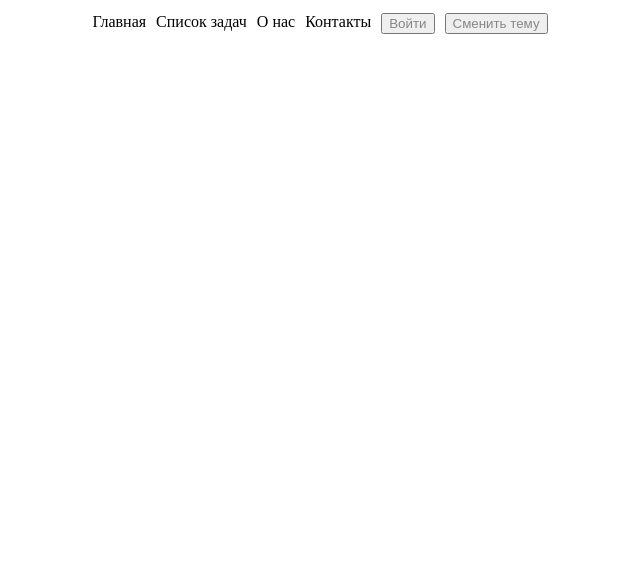
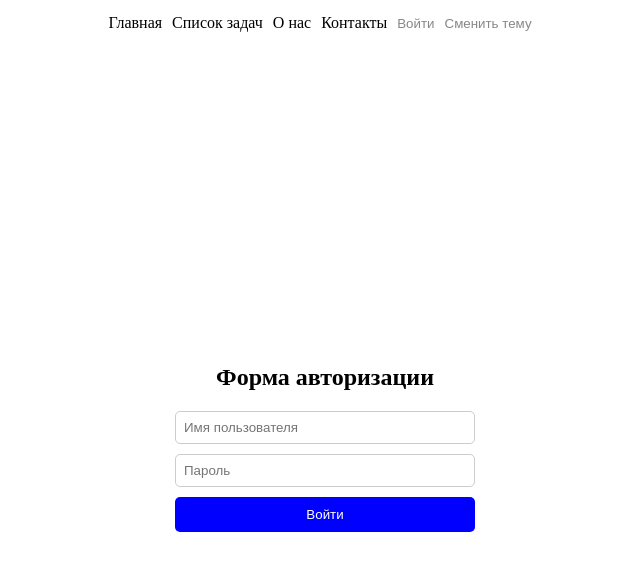
Before and after one commit to damirn29/web, a React (Vite) app in the folder web/: page /login in a window 1280 px wide. Shown: the top 570 px of the page, without its empty margins (315-955 px from the left). Built offline with nearby package versions, Linux system fonts and the light colour scheme.

Commit message:
add: form

```diff
--- a/web/src/MainRouter.tsx
+++ b/web/src/MainRouter.tsx
@@ -4,6 +4,7 @@ import Home from './pages/home/home';
 import Tasks from './pages/tasks/Tasks';
 import About from './pages/about/About';
 import Contact from './pages/contact/contact';
+import Login from './pages/login/login';
 import StyledNav from './navbar/Navbar';
 
 const MainRouter: React.FC<{ isAuth: boolean, handleAuthentication: () => void }> = ({ isAuth, handleAuthentication }) => {
@@ -11,11 +12,12 @@ const MainRouter: React.FC<{ isAuth: boolean, handleAuthentication: () => void }
     <div>
       <StyledNav isAuth={isAuth} handleAuthentication={handleAuthentication} />
       <Routes>
+        {/* Маршрут к странице авторизации */}
+        <Route path="/login" element={<Login handleAuthentication={handleAuthentication} />} />
         <Route path="/" element={<Home />} />
         <Route path="/tasks" element={<Tasks />} />
         <Route path="/about" element={<About />} />
         <Route path="/contact" element={<Contact />} />
-        {/* Добавьте другие маршруты здесь */}
       </Routes>
     </div>
   );
--- a/web/src/navbar/Navbar.tsx
+++ b/web/src/navbar/Navbar.tsx
@@ -1,4 +1,4 @@
-import React, { useState } from 'react';
+import React from 'react';
 import { Link } from 'react-router-dom';
 import styled, { createGlobalStyle } from 'styled-components';
 import * as colors from './colors';
@@ -37,6 +37,9 @@ const StyledLi = styled.li`
 const StyledButton = styled.button<{ isDarkTheme: boolean }>`
   color: ${({ isDarkTheme }) => (isDarkTheme ? colors.darkButtonColor : colors.lightButtonColor)};
   cursor: pointer;
+  background-color: transparent;
+  border: none;
+  padding: 0;
 `;
 
 const StyledLink = styled(Link)<{ isDarkTheme: boolean }>`
@@ -45,10 +48,14 @@ const StyledLink = styled(Link)<{ isDarkTheme: boolean }>`
 `;
 
 const Navbar: React.FC<NavbarProps> = ({ isAuth, handleAuthentication }) => {
-  const [isDarkTheme, setIsDarkTheme] = useState(false);
+  const [isDarkTheme, setIsDarkTheme] = React.useState(false);
 
   const toggleTheme = () => {
     setIsDarkTheme(prevTheme => !prevTheme);
+  };
+
+  const handleLoginClick = () => {
+    handleAuthentication(); // Вызов функции авторизации
   };
 
   return (
@@ -61,9 +68,13 @@ const Navbar: React.FC<NavbarProps> = ({ isAuth, handleAuthentication }) => {
           <StyledLi><StyledLink to="/about" isDarkTheme={isDarkTheme}>О нас</StyledLink></StyledLi>
           <StyledLi><StyledLink to="/contact" isDarkTheme={isDarkTheme}>Контакты</StyledLink></StyledLi>
           <StyledLi>
-            <StyledButton onClick={handleAuthentication} isDarkTheme={isDarkTheme}>
-              {isAuth ? 'Выйти' : 'Войти'}
-            </StyledButton>
+            {isAuth ? (
+              <StyledButton onClick={handleLoginClick} isDarkTheme={isDarkTheme}>Выйти</StyledButton>
+            ) : (
+              <StyledLink to="/login" isDarkTheme={isDarkTheme}>
+                <StyledButton isDarkTheme={isDarkTheme}>Войти</StyledButton>
+              </StyledLink>
+            )}
           </StyledLi>
           <StyledLi>
             <StyledButton onClick={toggleTheme} isDarkTheme={isDarkTheme}>Сменить тему</StyledButton>
--- /dev/null
+++ b/web/src/pages/login/login.tsx
@@ -0,0 +1,57 @@
+import React from 'react';
+import styled from 'styled-components';
+
+const Container = styled.div`
+  display: flex;
+  justify-content: center;
+  align-items: center;
+  height: 100vh;
+`;
+
+const FormWrapper = styled.div`
+  width: 300px;
+  text-align: center;
+`;
+
+const LoginForm = styled.form`
+  display: flex;
+  flex-direction: column;
+`;
+
+const LoginInput = styled.input`
+  margin-bottom: 10px;
+  padding: 8px;
+  border-radius: 5px;
+  border: 1px solid #ccc;
+`;
+
+const LoginButton = styled.button`
+  padding: 10px 20px;
+  border-radius: 5px;
+  background-color: blue;
+  color: white;
+  border: none;
+  cursor: pointer;
+`;
+
+const Login: React.FC<{ handleAuthentication: () => void }> = ({ handleAuthentication }) => {
+  const handleSubmit = (e: React.FormEvent) => {
+    e.preventDefault();
+    handleAuthentication();
+  };
+
+  return (
+    <Container>
+      <FormWrapper>
+        <h2>Форма авторизации</h2>
+        <LoginForm onSubmit={handleSubmit}>
+          <LoginInput type="text" placeholder="Имя пользователя" />
+          <LoginInput type="password" placeholder="Пароль" />
+          <LoginButton type="submit">Войти</LoginButton>
+        </LoginForm>
+      </FormWrapper>
+    </Container>
+  );
+};
+
+export default Login;
```
